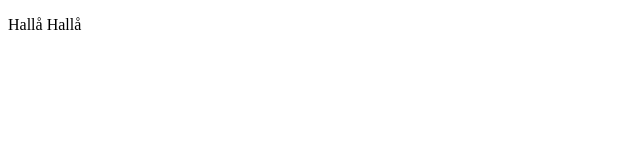
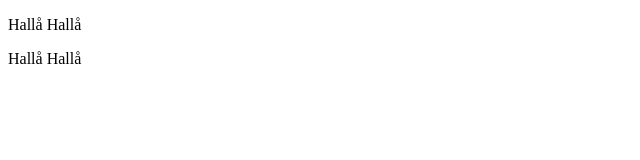
Before and after one commit to Calcifer-Demon/AshleyJackOliver, a plain HTML site: page projekt/proj.html in a window 1280 px wide. Shown: the full height of the page, 0-640 px from the left. Drawn offline with Linux system fonts and the light colour scheme.

Commit message:
Update proj.html
ny hallå

```diff
--- a/projekt/proj.html
+++ b/projekt/proj.html
@@ -7,5 +7,6 @@
 </head>
 <body>
     <p>Hallå Hallå</p>
+    <p>Hallå Hallå</p>
 </body>
 </html>
```
